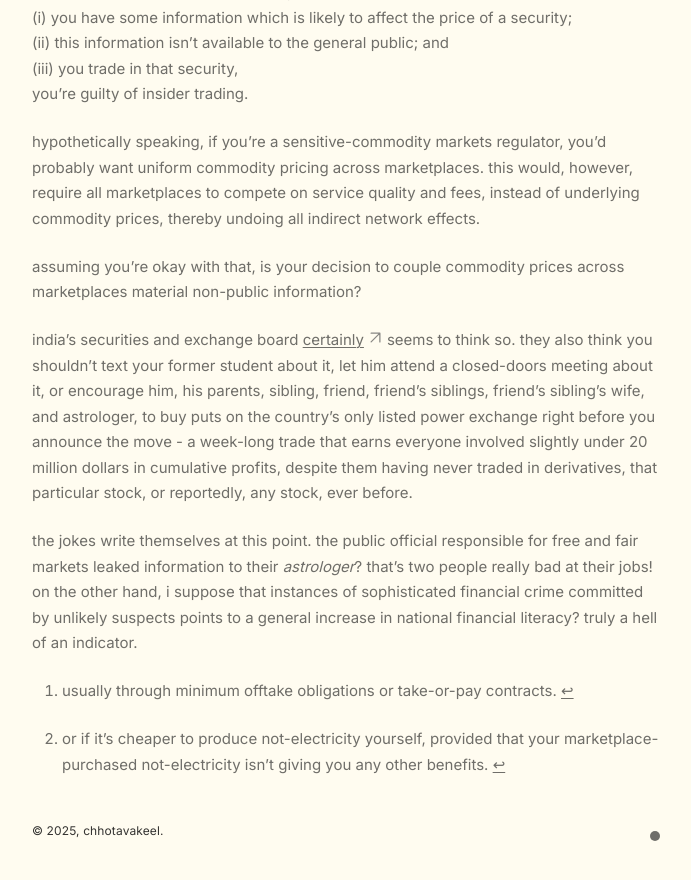
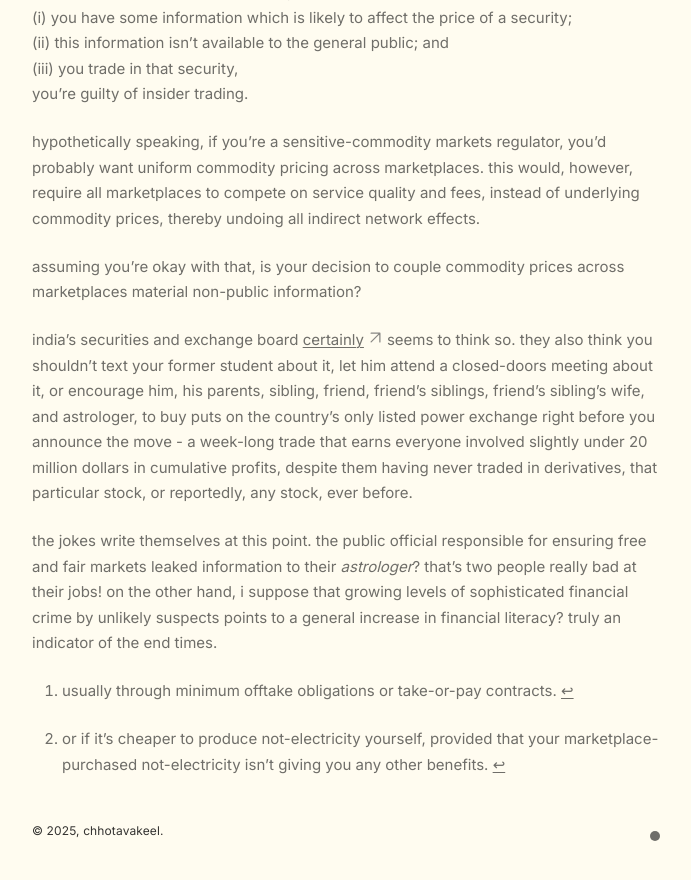
Before and after one commit to chhotavakeel/updatedsite, a Jekyll site: the page built from _notes/Public/all-electricity-is-accounting.md, in a window 1280 px wide and 900 px high, scrolled down 1570 px. Shown: the top 880 px of the window, without its empty margins (293-984 px from the left). Built offline with Jekyll 4.4.1, drawn with Linux system fonts in a browser that asks for light colours.

Commit message:
Update all-electricity-is-accounting.md

```diff
--- a/_notes/Public/all-electricity-is-accounting.md
+++ b/_notes/Public/all-electricity-is-accounting.md
@@ -39,7 +39,7 @@ assuming you're okay with that, is your decision to couple commodity prices acro
 
 india's securities and exchange board [certainly](https://www.sebi.gov.in/sebi_data/attachdocs/oct-2025/interim_order_ie1.pdf) seems to think so. they also think you shouldn't text your former student about it, let him attend a closed-doors meeting about it, or encourage him, his parents, sibling, friend, friend's siblings, friend's sibling's wife, and astrologer, to buy puts on the country's only listed power exchange right before you announce the move - a week-long trade that earns everyone involved slightly under 20 million dollars in cumulative profits, despite them having never traded in derivatives, that particular stock, or reportedly, any stock, ever before.
 
-the jokes write themselves at this point. the public official responsible for free and fair markets leaked information to their *astrologer*? that's two people really bad at their jobs! on the other hand, i suppose that instances of sophisticated financial crime committed by unlikely suspects points to a general increase in national financial literacy? truly a hell of an indicator.
+the jokes write themselves at this point. the public official responsible for ensuring free and fair markets leaked information to their *astrologer*? that's two people really bad at their jobs! on the other hand, i suppose that growing levels of sophisticated financial crime by unlikely suspects points to a general increase in financial literacy? truly an indicator of the end times.
 
 [^1]: usually through minimum offtake obligations or take-or-pay contracts.
 
```
